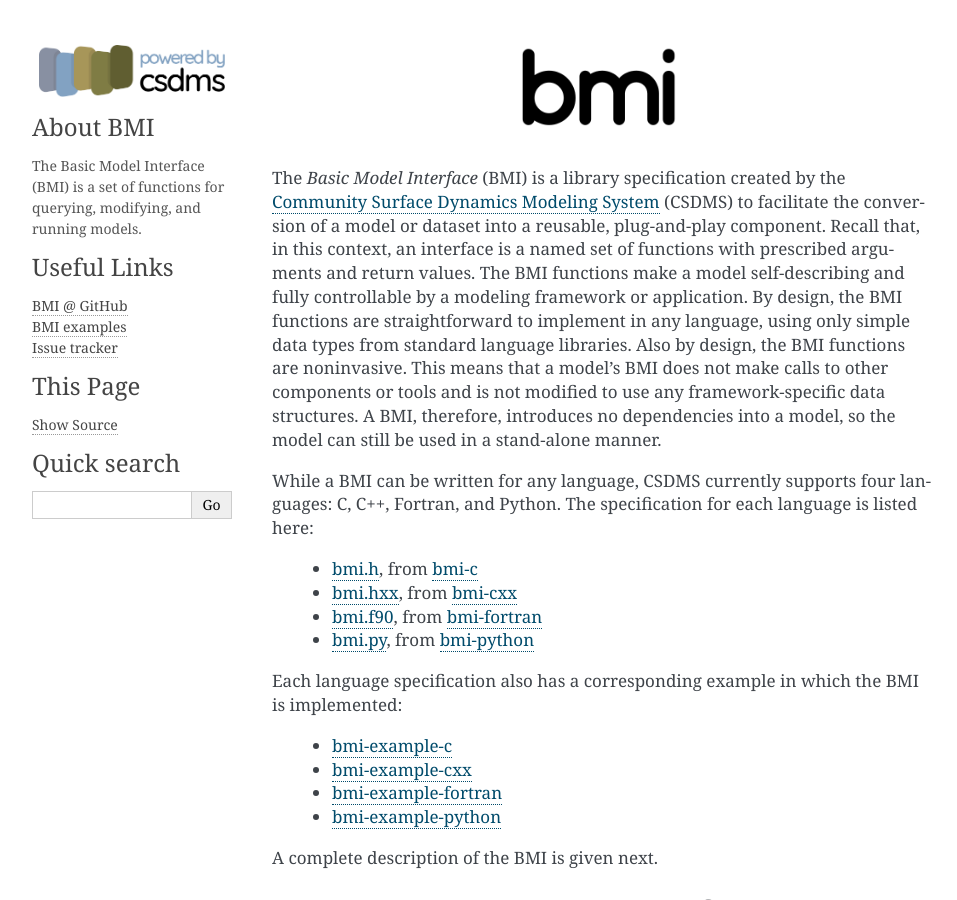
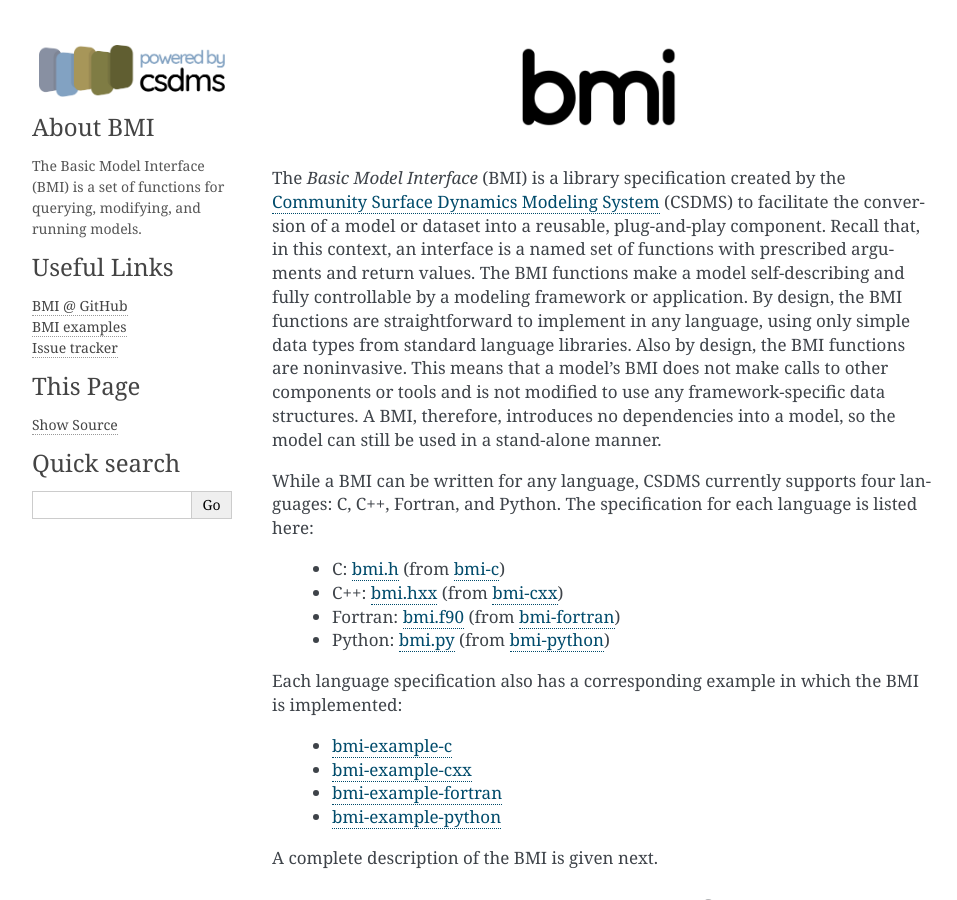
Before and after one commit to csdms/bmi, a Sphinx documentation site: the page built from docs/source/index.rst, in a window 1280 px wide and 900 px high. Shown: the whole window, without its empty margins (148-1105 px from the left). Built offline with Sphinx 7.4.7, drawn with Linux system fonts in a browser that asks for light colours; formulas are drawn with MathJax 3; some of the changed text lies outside the part shown.

Commit message:
Minor formatting changes

```diff
--- a/docs/source/bmi.info_funcs.rst
+++ b/docs/source/bmi.info_funcs.rst
@@ -4,7 +4,7 @@
 ---------------------------
 
 These functions supply the model name
-and the model's :term:`exchange items` --
+and the model's :term:`exchange items <exchange item>` --
 the variables that the model can use from
 and provide to other models that have a BMI.
 
--- a/docs/source/bmi.spec.rst
+++ b/docs/source/bmi.spec.rst
@@ -20,10 +20,10 @@
 C, C++, Fortran, and Python.
 The specification for each language is listed here:
 
- * `bmi.h`_, from `bmi-c`_
- * `bmi.hxx`_, from `bmi-cxx`_
- * `bmi.f90`_, from `bmi-fortran`_
- * `bmi.py`_, from `bmi-python`_
+ * C: `bmi.h`_ (from `bmi-c`_)
+ * C++: `bmi.hxx`_ (from `bmi-cxx`_)
+ * Fortran: `bmi.f90`_ (from `bmi-fortran`_)
+ * Python: `bmi.py`_ (from `bmi-python`_)
 
 Each language specification also has a corresponding example
 in which the BMI is implemented:
--- a/docs/source/bmi.var_funcs.rst
+++ b/docs/source/bmi.var_funcs.rst
@@ -142,9 +142,9 @@
 given a variable name, returns a string that indicates on what grid
 element the variable is defined. Valid return values are:
 
-* `"node"`
-* `"edge"`
-* `"face"`
+* ``node``
+* ``edge``
+* ``face``
 
 **Implementation notes**
 
--- a/docs/source/csdms.rst
+++ b/docs/source/csdms.rst
@@ -34,7 +34,7 @@
 
 
 CSDMS Standard Names
-====================
+--------------------
 
 Note that the *name* parameter in many of the BMI functions
 refers to a standardized variable name from the
@@ -54,8 +54,8 @@
   model's internal names.
 
 
-Model Metadata
-==============
+Model metadata
+--------------
 
 For a model to be incorporated into the CSDMS framework, some additional
 metadata is required. This metadata describes such things as:
```
